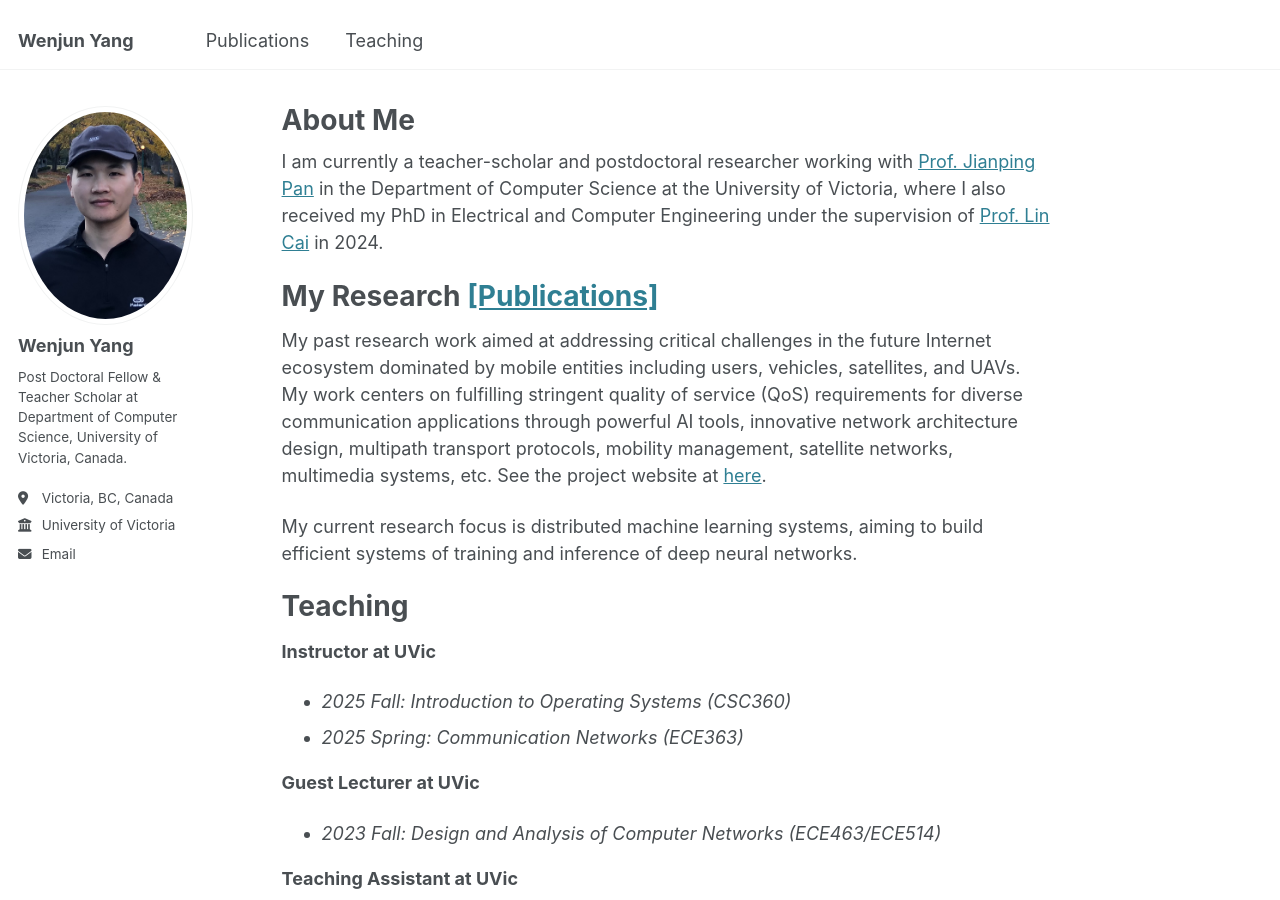
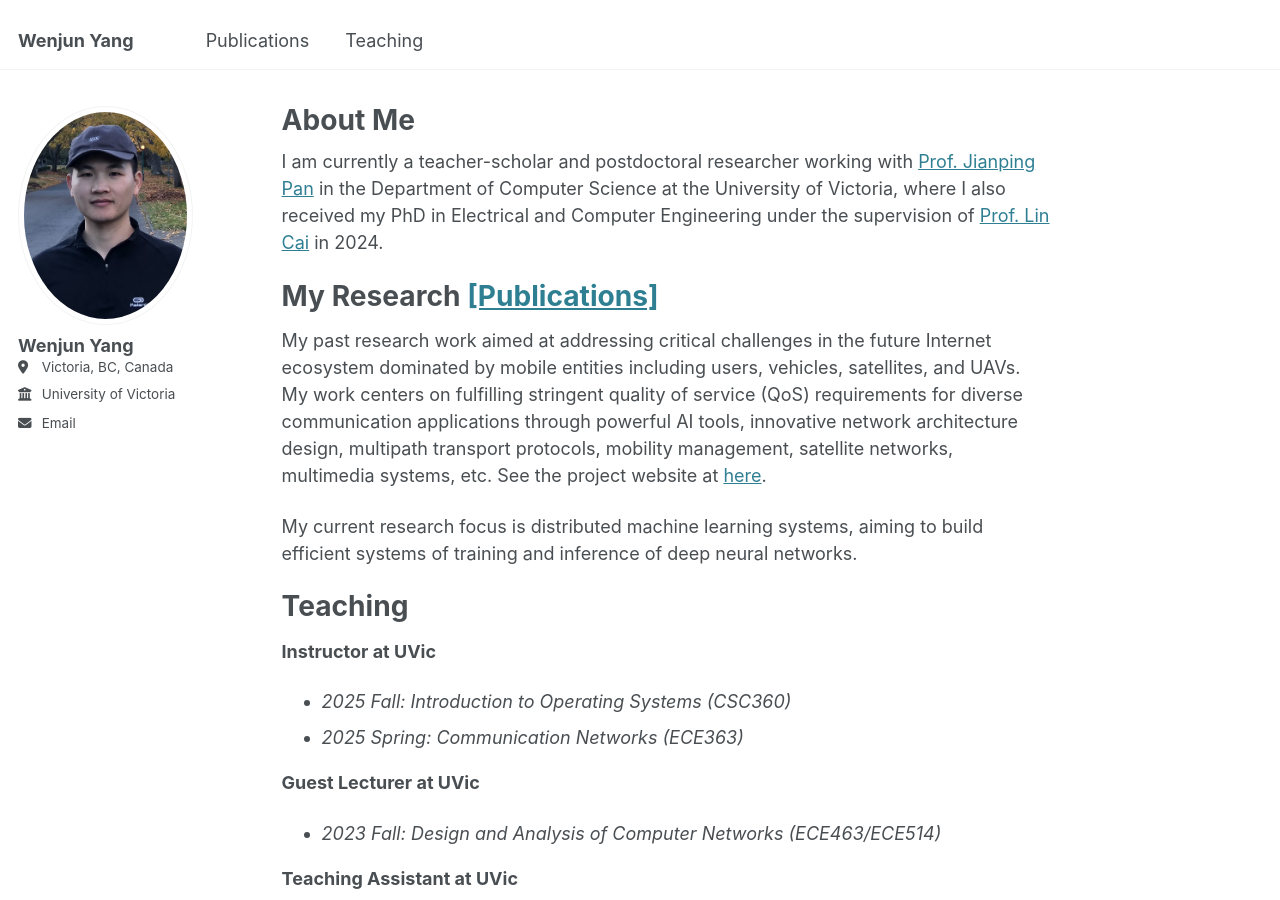
Before and after one commit to wenjun-y/wenjun-y.github.io, a Jekyll site: the page built from _pages/about.md, in a window 1280 px wide and 900 px high. Built offline with Jekyll 4.4.1, drawn with Linux system fonts in a browser that asks for light colours.

Commit message:
bio changes

```diff
--- a/_config.yml
+++ b/_config.yml
@@ -25,7 +25,7 @@ author:
   avatar           : "profile.jpg"
   name             : "Wenjun Yang"
   pronouns         : # example: "she/her"
-  bio              : "Post Doctoral Fellow & Teacher Scholar at Department of Computer Science, University of Victoria, Canada."
+  bio              : #"Post Doctoral Fellow & Teacher Scholar at Department of Computer Science, University of Victoria, Canada."
   location         : "Victoria, BC, Canada"
   employer         : "University of Victoria"
   uri              : # URL
```
